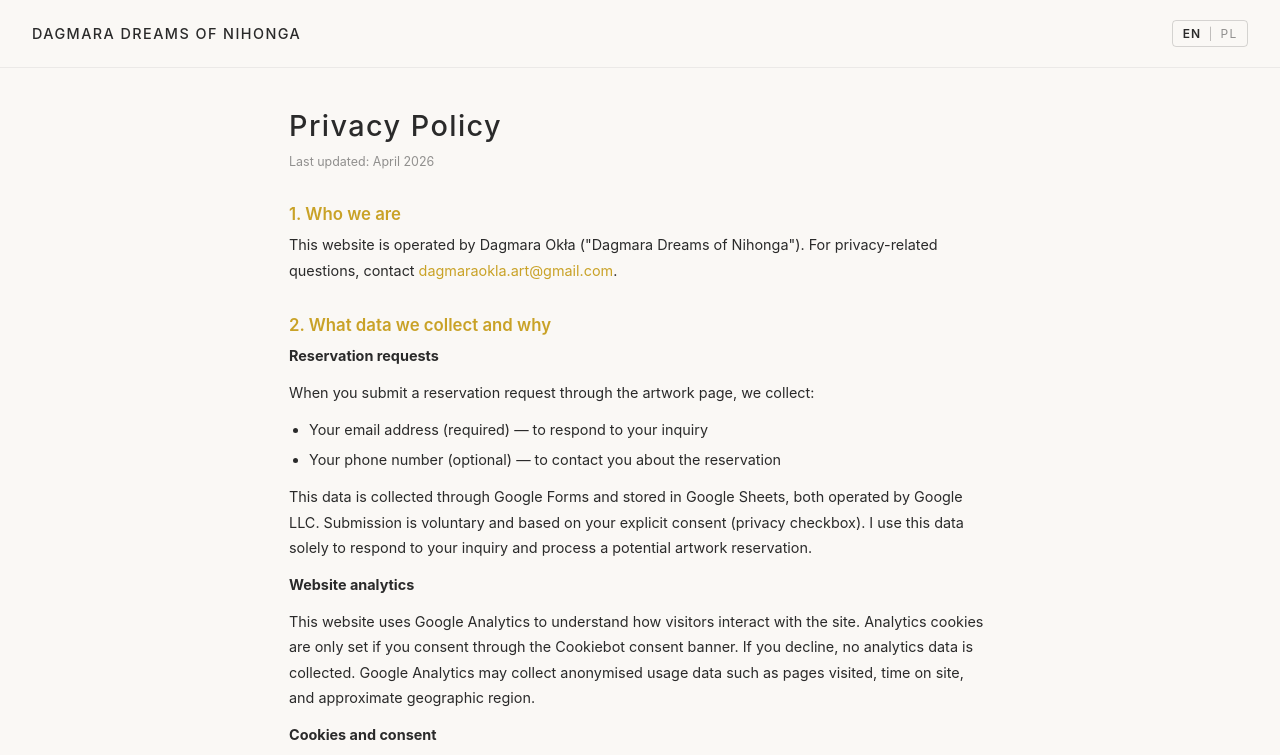
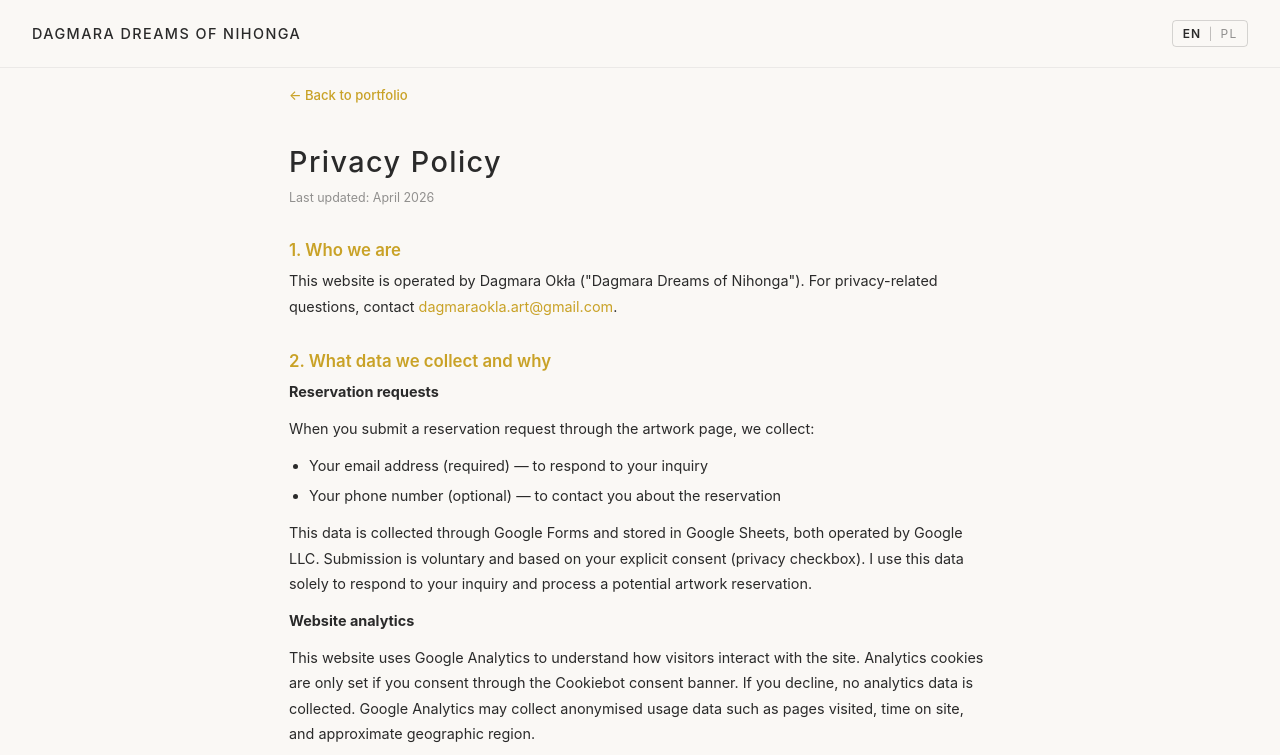
Before and after one commit to dagmara-art/NihongaDreams, a plain HTML site: page privacy.html in a window 1280 px wide. Shown: the top 755 px of the page. Drawn offline with Linux system fonts and the light colour scheme.

Commit message:
Add back-navigation links to artwork and privacy pages
Made-with: Cursor

```diff
--- a/privacy.html
+++ b/privacy.html
@@ -69,6 +69,24 @@
 
         .page-header-logo:hover {
             color: var(--gold);
+        }
+
+        .back-nav {
+            max-width: 750px;
+            margin: 0 auto;
+            padding: 1rem 1.5rem 0;
+        }
+
+        .back-nav a {
+            font-size: 0.82rem;
+            color: var(--gold);
+            text-decoration: none;
+            font-weight: 500;
+            transition: opacity 0.3s ease;
+        }
+
+        .back-nav a:hover {
+            opacity: 0.7;
         }
 
         .lang-toggle {
@@ -179,6 +197,10 @@
         }
 
         @media (max-width: 600px) {
+            .back-nav {
+                padding: 0.75rem 1rem 0;
+            }
+
             .privacy-page {
                 padding: 1.5rem 1rem 3rem;
             }
@@ -202,6 +224,10 @@
             <span class="lang-option" data-lang="pl">PL</span>
         </button>
     </header>
+
+    <nav class="back-nav">
+        <a href="index.html" id="back-link">← Back to portfolio</a>
+    </nav>
 
     <!-- English version -->
     <main class="privacy-page" id="privacy-en">
@@ -343,6 +369,9 @@
             const backLink = document.getElementById('footer-back-link');
             if (backLink) backLink.textContent = currentLang === 'pl' ? 'Powrót do portfolio' : 'Back to portfolio';
 
+            const backNav = document.getElementById('back-link');
+            if (backNav) backNav.textContent = currentLang === 'pl' ? '← Powrót do portfolio' : '← Back to portfolio';
+
             populateEmails();
         }
 
```
Also changed, not shown: artwork.html (+30 -1 lines).
